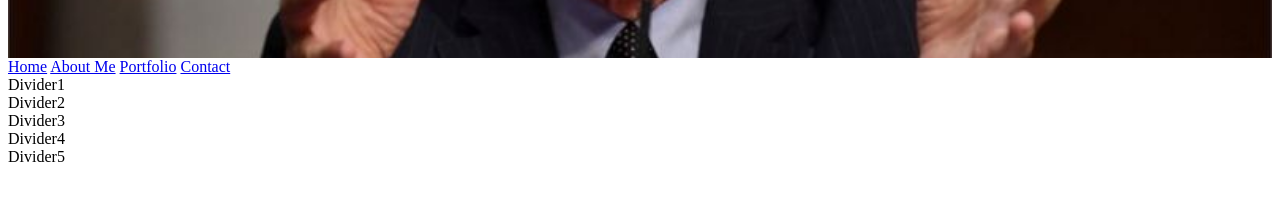
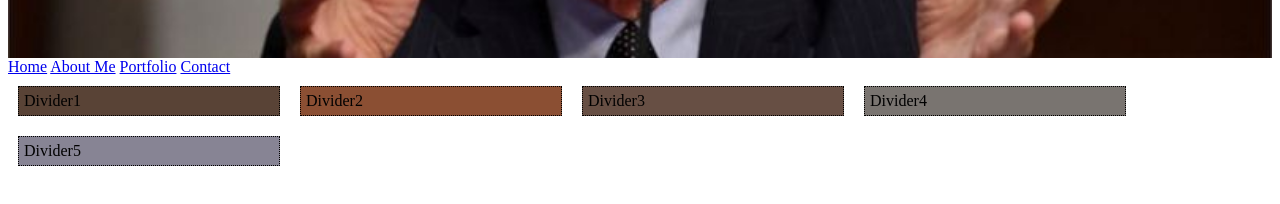
Before and after one commit to EthanLarenardoMartin/lab-14-site, a plain HTML site: page index.html in a window 1280 px wide. Shown: the part 190-394 px from the top of the page. Drawn offline with Linux system fonts and the light colour scheme.

Commit message:
+color rules for divs

```diff
--- a/style.css
+++ b/style.css
@@ -21,3 +21,35 @@ body, html {
     transform: translate(-50%, -50%);
     color: white;
 }
+
+div.stuff{
+    width: 250px;
+    word-wrap: break-word;
+    overflow: auto;
+    text-align: left;
+    border-width: 1px;
+    border-style: dotted;
+    border-color: black;
+    float: left;
+    margin: 10px;
+    padding: 5px;
+}
+div#first {
+    background-color:#594336;
+}
+
+div#second {
+    background-color:#8B4F33;
+}
+
+div#third {
+    background-color:#674F44;
+}
+
+div#fourth {
+    background-color:#797470;
+}
+
+div#fifth {
+    background-color:#878494;
+}
```
